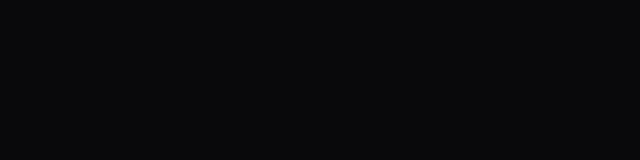
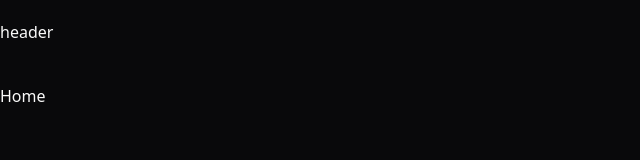
Before and after one commit to ssoaresleo/aluga-ai, a React (Vite) app: page / in a window 1280 px wide. Shown: the top 160 px of the page, without its empty margins (0-640 px from the left). Built offline with nearby package versions, Linux system fonts and the light colour scheme.

Commit message:
feat: add react-router-dom configuration

```diff
--- a/index.html
+++ b/index.html
@@ -6,7 +6,7 @@
     <meta name="viewport" content="width=device-width, initial-scale=1.0" />
     <title>Aluga.ai</title>
   </head>
-  <body class="bg-zinc-950 text-zinc-50">
+  <body class="bg-zinc-950 text-zinc-50 antialiased">
     <div id="root"></div>
     <script type="module" src="/src/main.tsx"></script>
   </body>
--- a/src/app.tsx
+++ b/src/app.tsx
@@ -1,3 +1,6 @@
+import { RouterProvider } from "react-router-dom";
+import { router } from "./routes";
+
 export const App = () => {
-  return <></>;
+  return <RouterProvider router={router} />;
 };
--- a/src/components/ui/header.tsx
+++ b/src/components/ui/header.tsx
@@ -1,3 +1,3 @@
 export const Header = () => {
-  return <header></header>;
+  return <header>header</header>;
 };
--- a/src/pages/_layout/app.tsx
+++ b/src/pages/_layout/app.tsx
@@ -1,3 +1,14 @@
+import { Outlet } from "react-router-dom";
+import { Header } from "../../components/ui/header";
+
 export const AppLayout = () => {
-  return <></>;
+  return (
+    <main className="flex min-h-screen flex-col py-5 container mx-auto">
+      <Header />
+
+      <div className="flex flex-1 flex-col gap-12 mt-10">
+        <Outlet />
+      </div>
+    </main>
+  );
 };
--- a/src/pages/app/home/index.tsx
+++ b/src/pages/app/home/index.tsx
@@ -1,3 +1,7 @@
 export const Home = () => {
-  return <></>;
+  return (
+    <>
+      <h1>Home</h1>
+    </>
+  );
 };
--- /dev/null
+++ b/src/routes/index.tsx
@@ -0,0 +1,15 @@
+import { createBrowserRouter } from "react-router-dom";
+import { AppLayout } from "../pages/_layout/app";
+import { Home } from "../pages/app/home";
+
+export const router = createBrowserRouter([
+  {
+    element: <AppLayout />,
+    children: [
+      {
+        path: "/",
+        element: <Home />,
+      },
+    ],
+  },
+]);
```
